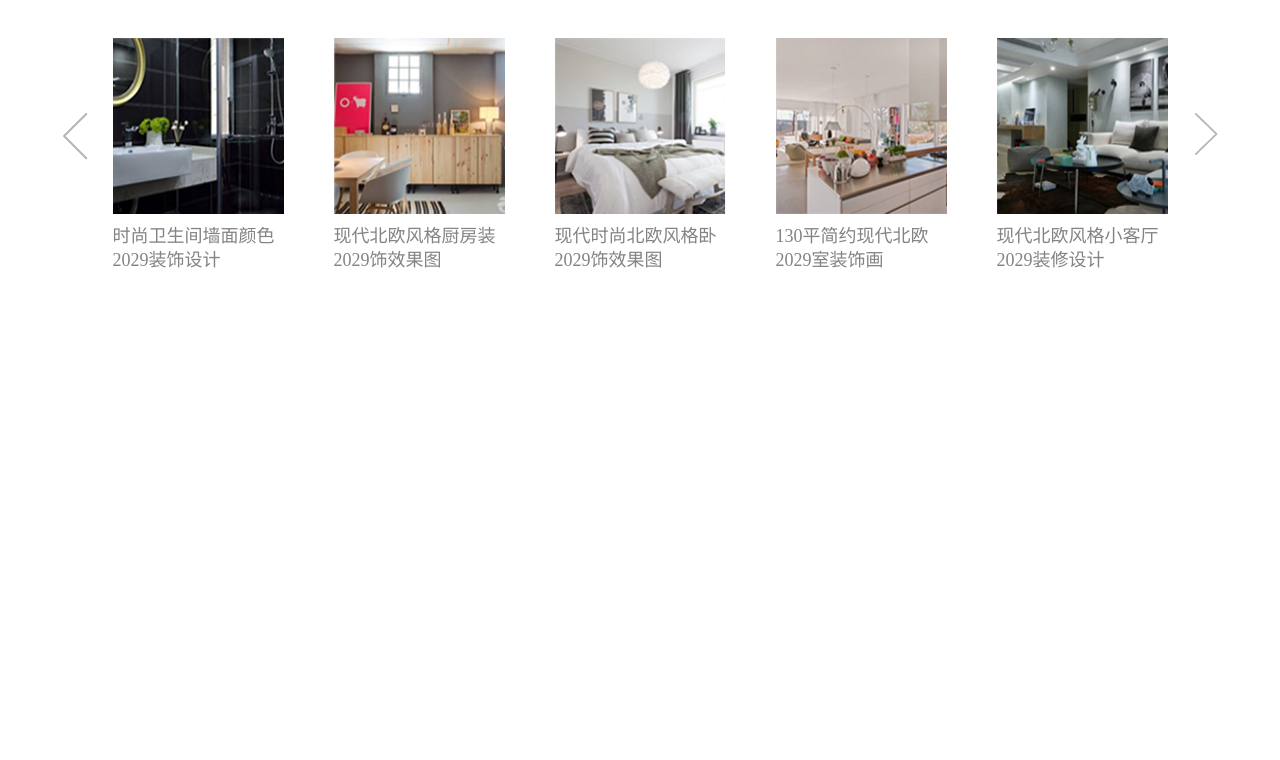
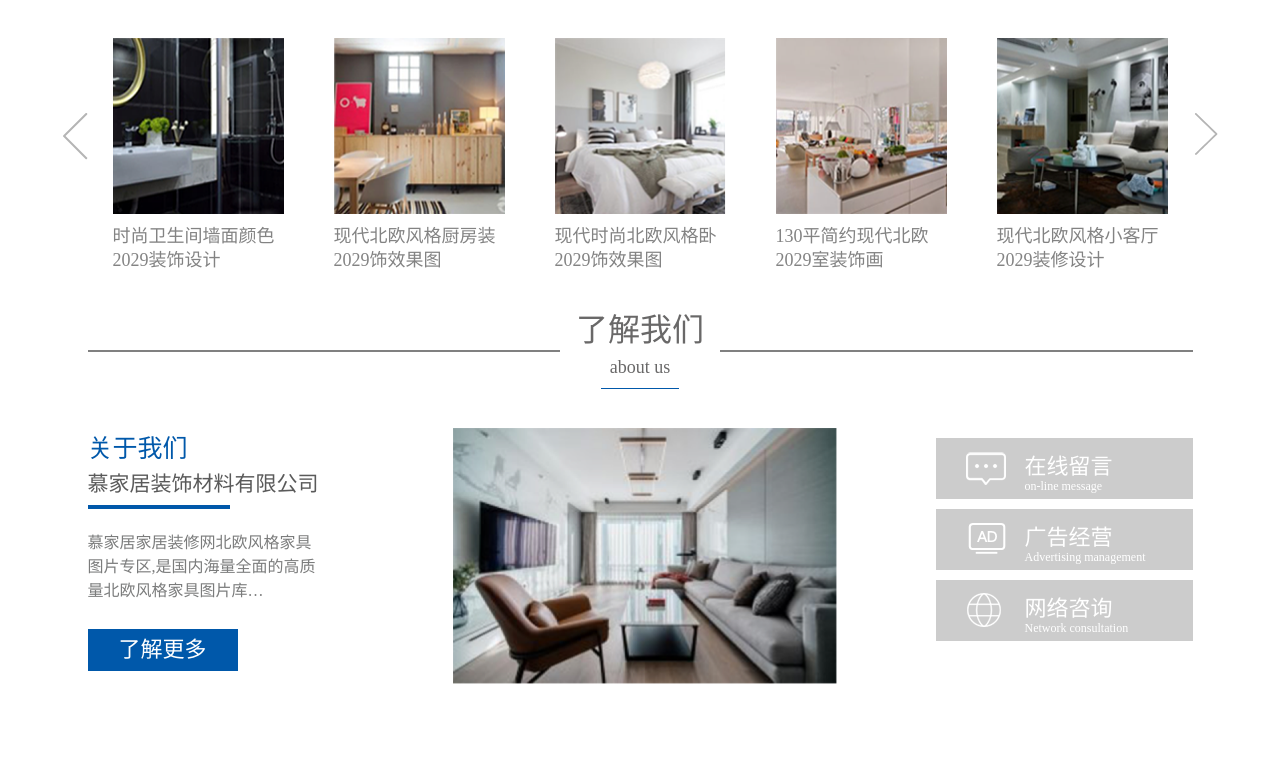
Before and after one commit to luckyqzp/mu_home_furnishing_project, a plain HTML site: page index.html in a window 1280 px wide. Shown: the part 594-1354 px from the top of the page. Before the commit the page ends 866 px from the top, so only its background shows below. Drawn offline with Linux system fonts and the light colour scheme.

Commit message:
version  0.07 完善了解我们区代码

```diff
--- a/css/main.css
+++ b/css/main.css
@@ -17,9 +17,7 @@
 .site-head .main-nav{
     background-color:#fff;
 }
-.site-head .main-nav .log-and-nav{
 
-}
 .site-head .main-nav .log-and-nav .logo{
     float:left;
 }
@@ -313,7 +311,10 @@
 .ljwm{
     height:456px;
     background-color: #fff;
-    display: none;
+
+}
+.ljwm .center-wrap{
+    width:1105px;
 }
 
 .ljwm .about{
@@ -322,13 +323,17 @@
     text-align: center;
     margin-top: 32px;
 
+    height:456px;
+
+
 }
 
 .ljwm .about .about-body{
-    width:1201px;
+
     height: 200px;
-    border-top:1px solid #808080;
+    border-top:2px solid #808080;
     position: relative;
+
 }
 
 .ljwm .about .about-body .small-about{
@@ -338,7 +343,6 @@
     top:-8px;
     left:50%;
     margin-left: -80px;
-
 
 }
 
@@ -353,13 +357,15 @@
 
 .ljwm .about .about-body>ul{
     margin-top: 76px;
+
 }
 
 .ljwm .about .about-body .wordbox{
     width:238px;
     text-align: left;
     float:left;
-    margin-right: 147px;
+    margin-right: 127px;
+
 }
 .ljwm .about .about-body .wordbox h3{
     font-size:25px;
@@ -404,10 +410,17 @@
 .ljwm .about .about-body .picbox{
     width:384px;
     height:256px;
-    background-color:#0058AA ;
+
     float:left;
     margin-right:99px ;
+
 }
+
+.ljwm .about .about-body .picbox img{
+    width: 100%;
+    height: 100%;
+}
+
 .ljwm .about .about-body .messagebox{
     box-sizing: border-box;
 
--- a/index.html
+++ b/index.html
@@ -220,7 +220,6 @@
 
     <section class="ljwm">
         <div class="center-wrap">
-
             <div class="about">
                 <div class="about-head">
                     <h2>了解我们</h2>
@@ -237,7 +236,7 @@
                             <a href="" class="btn">了解更多</a>
                         </li>
                         <li class="picbox">
-                            <img src="" alt="">
+                            <img src="./images/aboutus.png" alt="">
                         </li>
                         <li class="messagebox clearfix">
                             <ul>
```
Also changed, not shown: images/aboutus.png (added), 1 other file.
